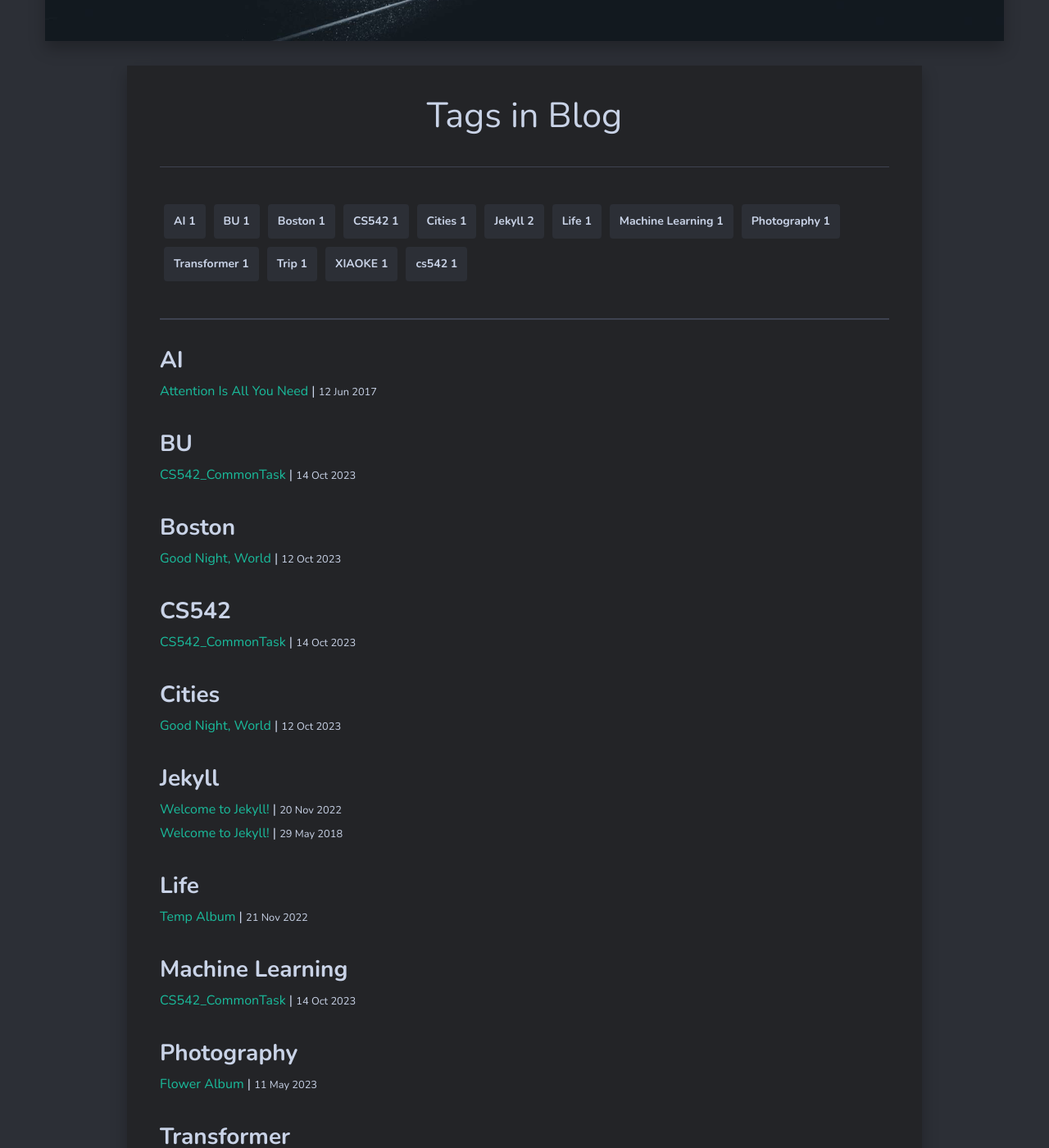
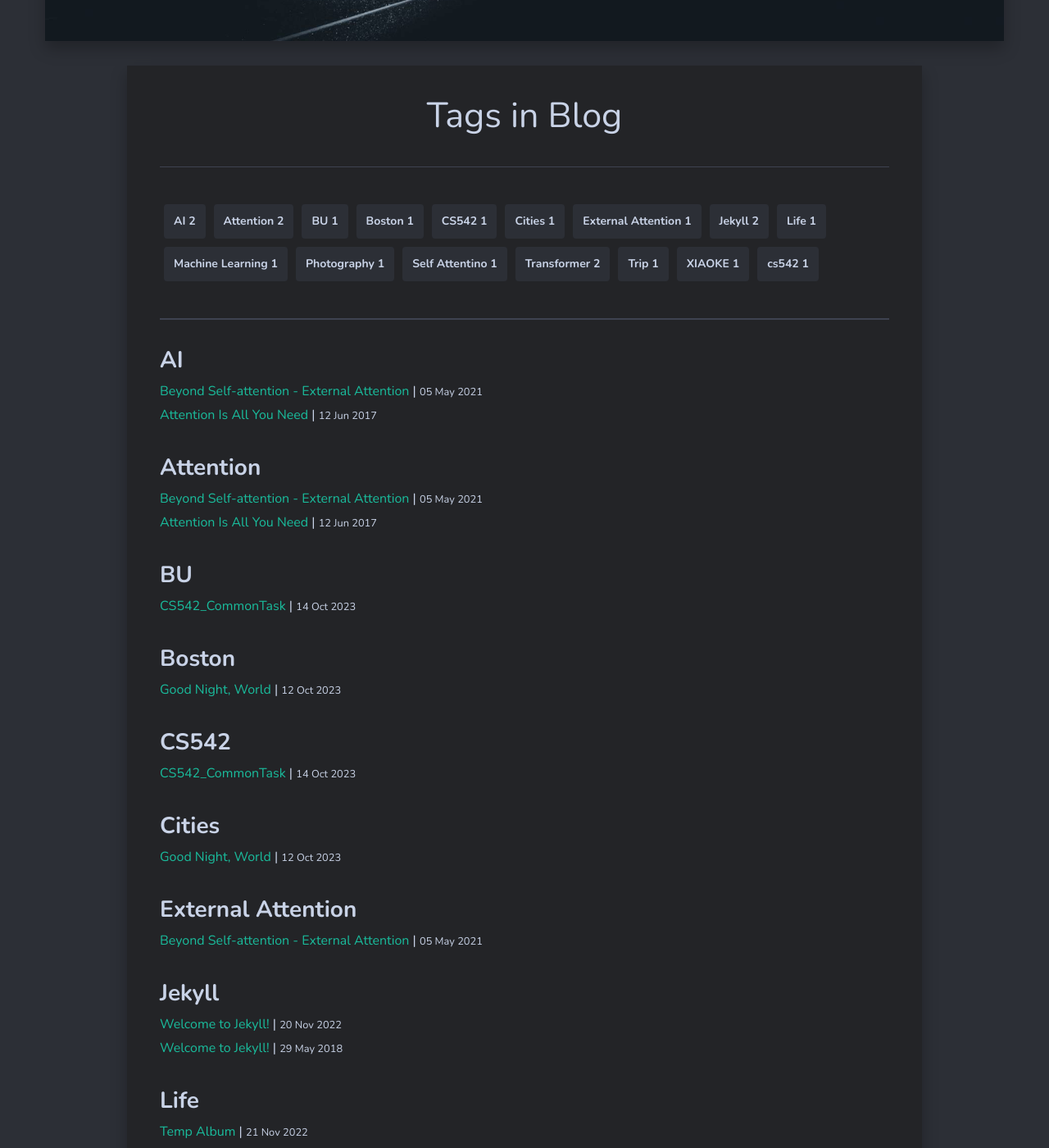
Before and after one commit to MaoMaoCV/maomaocv.github.io, a Jekyll site: the page built from tags.html, in a window 1280 px wide and 1400 px high, scrolled down 645 px. Shown: the whole window at 82% size. Built offline with Jekyll 4.4.1, drawn with Linux system fonts in a browser that asks for light colours; nearby versions of some CDN libraries; some of the changed text lies outside the part shown.

Commit message:
attention

```diff
--- a/_posts/2017-06-12-attention-is-all-you-need.markdown
+++ b/_posts/2017-06-12-attention-is-all-you-need.markdown
@@ -3,7 +3,7 @@ layout: post
 title:  Attention Is All You Need
 date:   2017-06-12 16:03:30 +0800
 image:  2017-06-12.jpg
-tags:   [Transformer, AI]
+tags:   [Self Attentino, Attention, Transformer, AI]
 ---
 
 arXiv V7: [Attention Is All You Need](https://arxiv.org/pdf/1706.03762.pdf)
--- /dev/null
+++ b/_posts/2021-05-05-beyond-self-attention.markdown
@@ -0,0 +1,9 @@
+---
+layout: post
+title:  Beyond Self-attention - External Attention
+date:   2021-05-05 16:03:30 +0800
+image:  2021-05-05.jpg
+tags:   [External Attention, Attention, Transformer, AI]
+---
+
+arXiv V2: [Beyond Self-attention: External Attention using Two Linear Layers for Visual Tasks](https://arxiv.org/pdf/2105.02358.pdf)
```
Also changed, not shown: img/2021-05-05.jpg (added).
